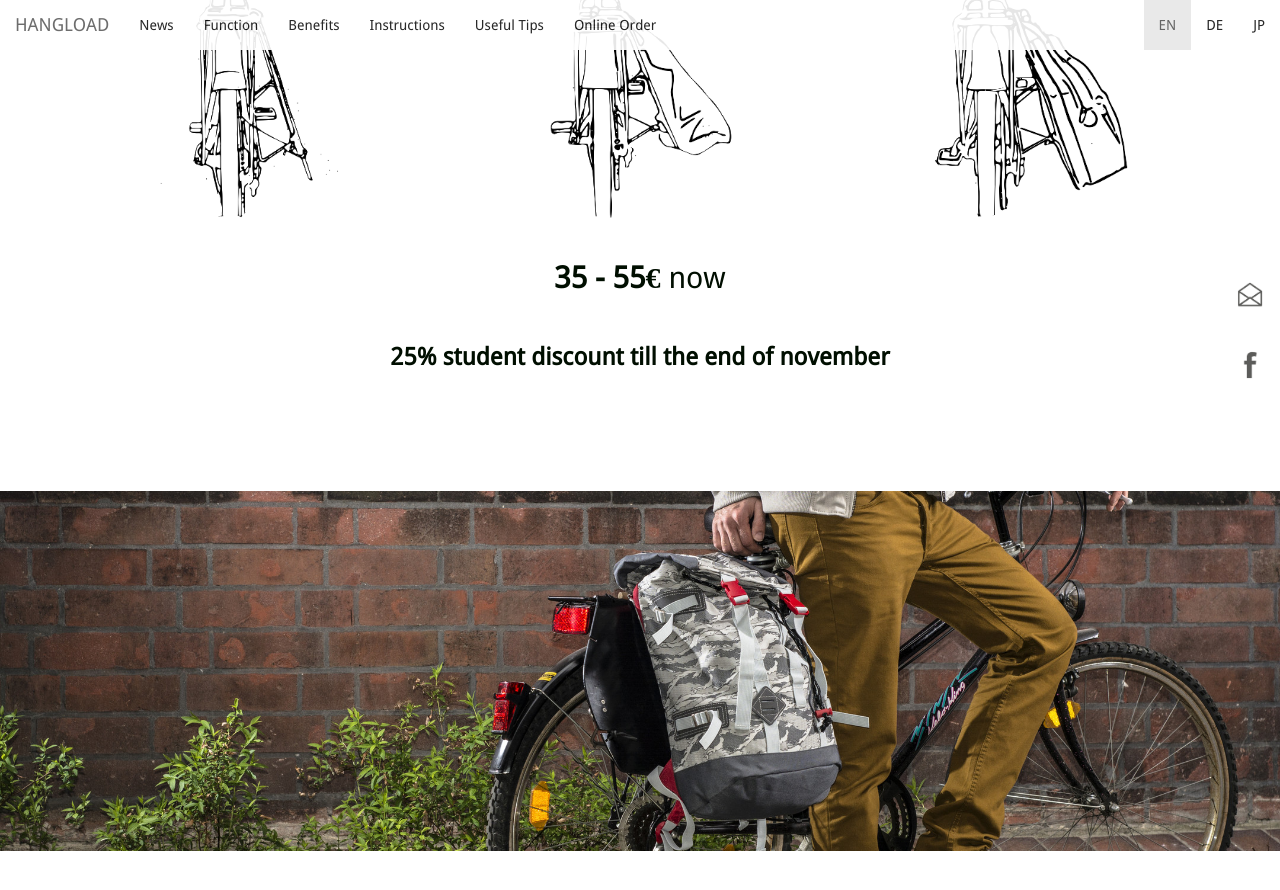
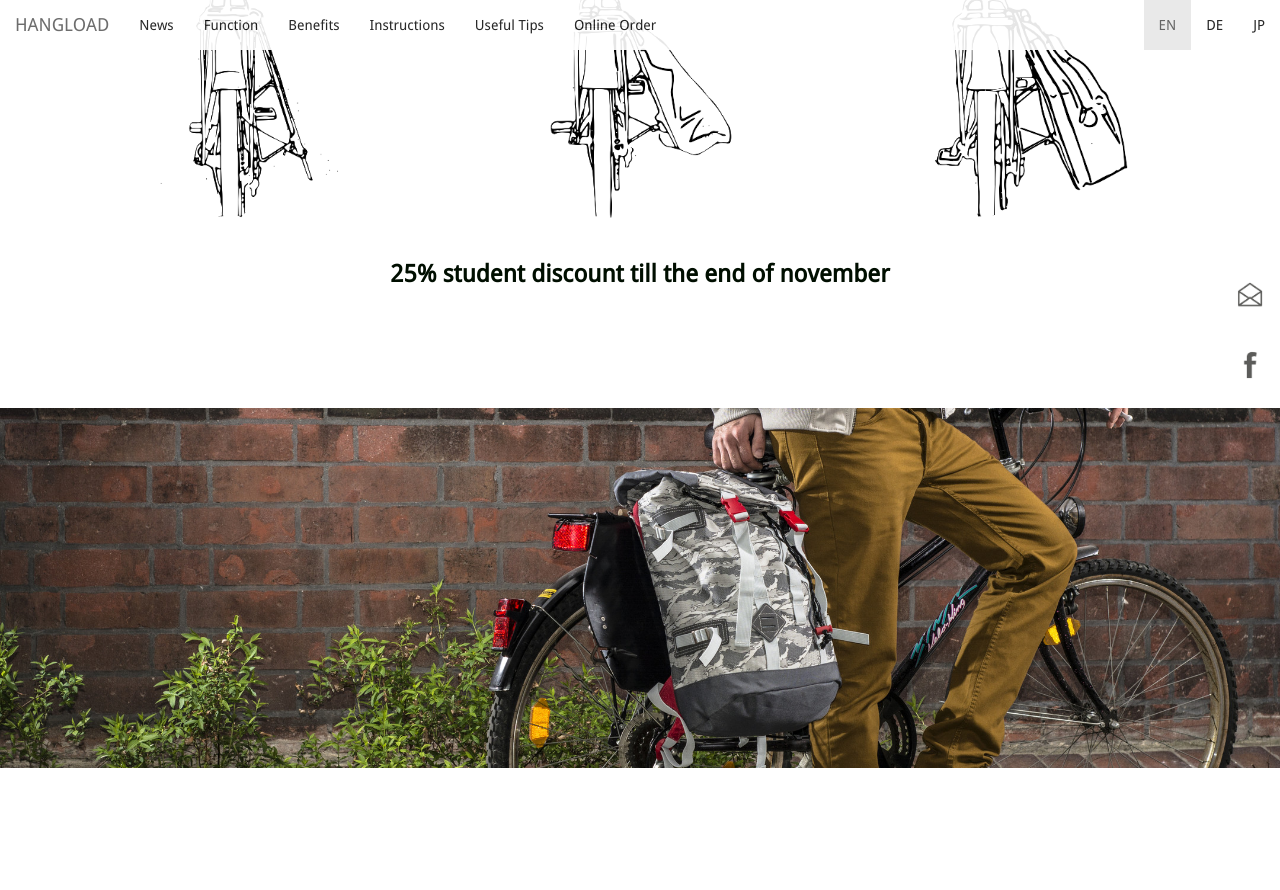
Before and after one commit to bodokaiser/hangload.com, a Jekyll site: the page built from index.html, in a window 1280 px wide and 900 px high, scrolled down 787 px. Shown: the top 890 px of the window. Built offline with Jekyll 4.4.1, drawn with Linux system fonts in a browser that asks for light colours; nearby versions of some CDN libraries; library files that are not in the unit come from our copies; Markdown is read by kramdown in place of the engine named in the settings.

Commit message:
undo pricing

```diff
--- a/index.html
+++ b/index.html
@@ -40,7 +40,7 @@ description: Hangload is a innovative bag carrier for the bicycle as an alternat
           src="/images/workings/rucksack.png" />
       </div>
     </div>
-<h2 class="text-center"> <font color=”silver”> <strong> 35 - 55€ </strong> now </font> </h2>
+<!--<h2 class="text-center"> <font color=”silver”> <strong> 35 - 55€ </strong> now </font> </h2> -->
 <br>
  <h3 class="text-center"> <font color=”silver”> <strong> 25% student discount till the end of november </strong> </font> </h3>
 <br>
@@ -112,7 +112,7 @@ description: Hangload is a innovative bag carrier for the bicycle as an alternat
     <p class="text-justify">
   The PE version is designed to be mounted on the right side of your carrier
   and is pulled out into position for use. </p>
- <h2 class="text-center"> <font color=”#800000”> <a href="/webshop/#order"> <strong> 55€ </strong> now </font>  </a> </h2>
+<!-- <h2 class="text-center"> <font color=”#800000”> <a href="/webshop/#order"> <strong> 55€ </strong> now </font>  </a> </h2> -->
    <h4 class="text-center"> <font color=”#800000”> <a href="/webshop/#order"> <strong> 25% student discount till the end of november</strong> </font>  </a> </h4>
     </div>
 </div>
@@ -145,7 +145,7 @@ src="/images/webshop/stainless steel with banner.png" />
     <p class="text-justify">
   The stainless steel fixed-angled Hangload can be fitted onto either or both sides of your bicycle rack.
   Banners available in a choice of colors.</p>
-  <h2 class="text-center"> <font color=”#800000”> <a href="/webshop/#order"> <strong> 35€ </strong> now </font> </a> </h2>
+ <!-- <h2 class="text-center"> <font color=”#800000”> <a href="/webshop/#order"> <strong> 35€ </strong> now </font> </a> </h2> -->
    <h4 class="text-center"> <font color=”#800000”> <a href="/webshop/#order"> <strong> 25% student discount till the end of november</strong> </font>  </a> </h4>
     </div>
   </div>
```
